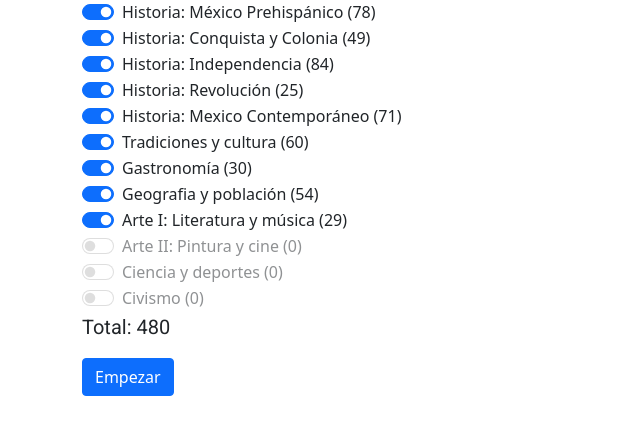
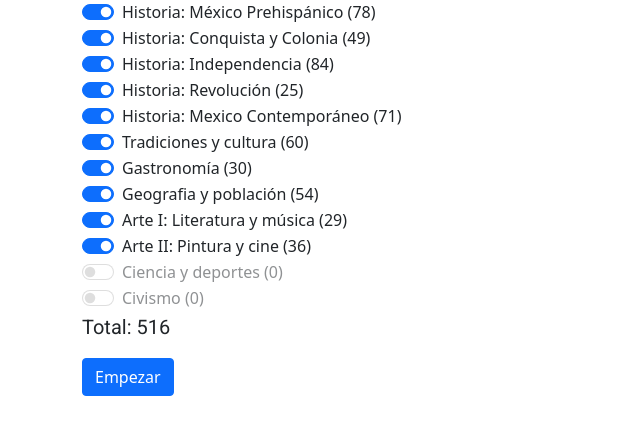
Before and after one commit to ivangalbans/historia-de-mexico, a plain HTML site: page index.html in a window 1280 px wide. Shown: the whole page, without its empty margins (0-640 px from the left). Drawn offline with nearby package versions, Linux system fonts and the light colour scheme.

Commit message:
Add Pintura y Cine

```diff
--- a/index.html
+++ b/index.html
@@ -81,7 +81,7 @@
 
     <!-- Arte II: Pintura y cine -->
     <div class="form-check form-switch">
-      <input class="form-check-input" type="checkbox" role="switch" id="switchPinturaYCine" disabled
+      <input class="form-check-input" type="checkbox" role="switch" id="switchPinturaYCine" checked
         oninput='toogle("switchPinturaYCine")'>
       <label class="form-check-label" for="switchPinturaYCine">Arte II: Pintura y cine</label>
     </div>
--- a/js/scripts.js
+++ b/js/scripts.js
@@ -498,7 +498,42 @@ var all_questions = {
         ['El alpa es un instrumento musical de', 'Veracruz']
     ],
     "switchPinturaYCine": [
-
+        ['Representante del muralismo mexicano', 'Diego Rivera'],
+        ['Autor del mural del Palacio Nacional', 'Diego Rivera'],
+        ['Autor del mural en el museo de antropología sobre la Serpiente emplumada', 'Rufino Tamayo'],
+        ['Quién fue y por qué es conocida Frida Khalo ?', 'Pintora más importante de América Latina, conocida por sus autorretratos'],
+        ['Nombre completo de Frida Khalo', 'Magdalena Carmen Frida Khalo Calderón'],
+        ['Pintor paisajista mexicano', 'Jose María Velazco'],
+        ['Qué pintaba Jose María Velazco ?', 'Paisajes'],
+        ['Titiritero y artista plástico mexicano del movimiento estridentista autor de la escultura "Hombre Corriendo"', 'Germán Cueto'],
+        ['Famoso escultor mexicano especializado en escultura monumental o figuras geométricas de gran tamaño', 'Enrique Carbajal González Santiván mejor conocido como Sebastián, el del caballito de reforma'],
+        ['Nombre del escultor cuyas obras se basan en figuras geométricas de gran tamaño', 'Enrique Carbajal'],
+        ['Autor de las catrinas (Calaveras)', 'José Guadalupe Posada'],
+        ['Monumento que modernizó México', 'El Caballito de Reforma'],
+        ['Cuándo empezó la época de oro del cine mexicano ?', 'En 1935'],
+        ['Año en que inicia la nueva época del cine mexicano', '1990'],
+        ['Cuál fue la primera película filmada en México ?', 'El Presidente de la República (Porfirio Díaz) Paseando a caballo en el Bosque de Chapultepec en 1896'],
+        ['Cuál fue la primera película sonora en México ?', 'Santa'],
+        ['Cuál fue la primera película a color filmada en México ?', 'Así se quiere en Jalisco, en 1942'],
+        ['Personaje de Pedro Infante', 'Pepe el Toro'],
+        ['Película mexicana basada en una novela escrita por un extranjero', 'Macario'],
+        ['Cuáles son actores de la época dorada del cine mexicano ?', 'Pedro Infante, Jorge Negrete y Sara Garcia'],
+        ['Cómo se llamaba la actriz extranjera de la época dorada del cine mexicano ?', 'Libertad Lamarque'],
+        ['Actrices mexicanas de la época dorada del cine mexicano', 'María Félix, Sara Garcia, Dolores del Río'],
+        ['María Félix y Dolores del Río fueron personajes destacados en el ámbito de', 'El cine'],
+        ['Cuál es la atriz mexicana que actuaba siempre de abuelita ?', 'Sara (Sarita) García'],
+        ['Quién fue Jorge Negrete ?', 'Un actor y cantante'],
+        ['Nombre completo de Jorge Negrete', 'Jorge Alberto Negrete Moreno'],
+        ['Figura del cine nacional que encarnó al charro mexicano', 'Jorge Negrete'],
+        ['Cómico que representó al mexicano de las clases populares en el cine', 'Cantinflas'],
+        ['Quién fue Mario Moreno', 'El más reconocido comediante mexicano'],
+        ['Cómo es el nombre completo de Cantinflas', 'Mario Fortino Alfonso Moreno Reyes'],
+        ['Qué actor interpretó al Chavo del 8', 'Roberto Gómez Bolaños'],
+        ['"No contaban con mi astucia", es una frase de', 'El Chapulín Colorado'],
+        ['Mexicano que ha ganado dos premios Oscar como mejor actor', 'Anthony Quinn'],
+        ['Mexicanos ganadores de Premios Oscar como mejor director', 'Alejandro González Iñarritu y Alfonso Cuarón'],
+        ['Quién fue el ganador del Globo de Oro en 2018 como mejor director ?', 'Guillermo del Toro'],
+        ['Máximo galardón de la academia mexicana de cinematografía', 'Premio Ariel']
     ],
     "switchCienciaYDeporte": [
 
```
